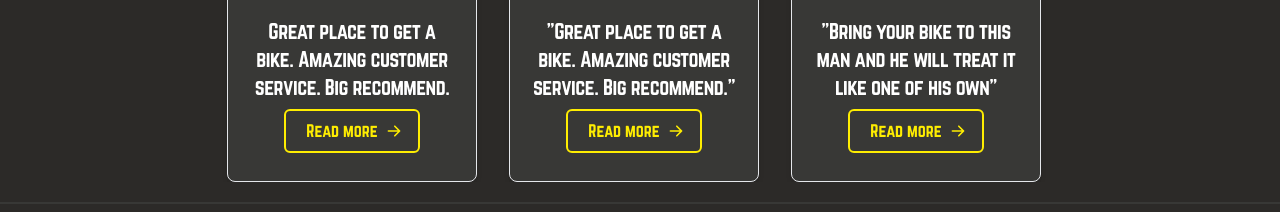
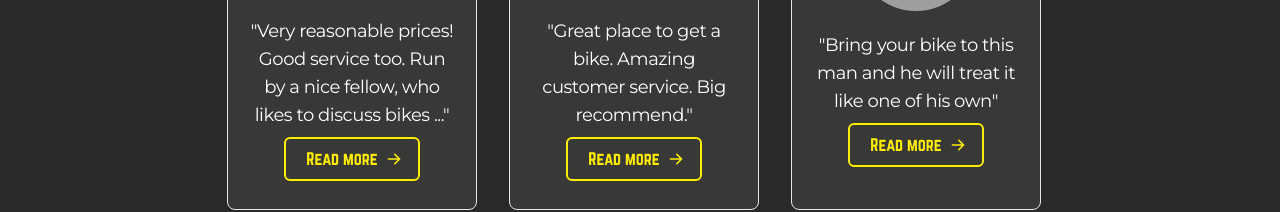
Before and after one commit to vexleet/baaa-exam-project2, a website: page about-us.html in a window 1280 px wide. Shown: the part 1216-1428 px from the top of the page. Drawn offline with Linux system fonts and the light colour scheme; grey boxes are pictures that could not be loaded.

Commit message:
change reviews font style

```diff
--- a/about-us.html
+++ b/about-us.html
@@ -91,8 +91,9 @@
                 </a>
                 <div class="p-5">
                     <a href="https://www.google.com/maps/place/Scorpio+Cykelv%C3%A6rksted/@56.16455,10.1999766,17z/data=!4m7!3m6!1s0x464c3fbf8b64f929:0xd39c77614dff5750!8m2!3d56.1645076!4d10.2022331!9m1!1b1">
-                        <p class="text-xl tracking-tight mb-2 text-center text-white">Great
-                            place to get a bike. Amazing customer service. Big recommend.</p>
+                        <p class="text-lg tracking-tight mb-2 text-center text-white font-montserrat">"Very reasonable
+                            prices! Good
+                            service too. Run by a nice fellow, who likes to discuss bikes ..."</p>
                     </a>
                     <a href="https://www.google.com/maps/place/Scorpio+Cykelv%C3%A6rksted/@56.16455,10.1999766,17z/data=!4m7!3m6!1s0x464c3fbf8b64f929:0xd39c77614dff5750!8m2!3d56.1645076!4d10.2022331!9m1!1b1"
                        target="_blank" class="btn flex items-center mx-auto w-fit">
@@ -115,7 +116,8 @@
                 </a>
                 <div class="p-5">
                     <a href="https://www.google.com/maps/place/Scorpio+Cykelv%C3%A6rksted/@56.16455,10.1999766,17z/data=!4m7!3m6!1s0x464c3fbf8b64f929:0xd39c77614dff5750!8m2!3d56.1645076!4d10.2022331!9m1!1b1">
-                        <p class="text-xl tracking-tight mb-2 text-center text-white">"Great place to get a bike.
+                        <p class="text-lg tracking-tight mb-2 text-center text-white font-montserrat">"Great place to
+                            get a bike.
                             Amazing customer service. Big recommend."</p>
                     </a>
                     <a href="https://www.google.com/maps/place/Scorpio+Cykelv%C3%A6rksted/@56.16455,10.1999766,17z/data=!4m7!3m6!1s0x464c3fbf8b64f929:0xd39c77614dff5750!8m2!3d56.1645076!4d10.2022331!9m1!1b1"
@@ -139,7 +141,8 @@
                 </a>
                 <div class="p-5">
                     <a href="https://www.google.com/maps/place/Scorpio+Cykelv%C3%A6rksted/@56.16455,10.1999766,17z/data=!4m7!3m6!1s0x464c3fbf8b64f929:0xd39c77614dff5750!8m2!3d56.1645076!4d10.2022331!9m1!1b1">
-                        <p class="text-xl tracking-tight mb-2 text-center text-white">"Bring your bike to this man and
+                        <p class="text-lg tracking-tight mb-2 text-center text-white font-montserrat">"Bring your bike
+                            to this man and
                             he will treat it like one of his own"</p>
                     </a>
                     <a href="https://www.google.com/maps/place/Scorpio+Cykelv%C3%A6rksted/@56.16455,10.1999766,17z/data=!4m7!3m6!1s0x464c3fbf8b64f929:0xd39c77614dff5750!8m2!3d56.1645076!4d10.2022331!9m1!1b1"
--- a/styles/index.css
+++ b/styles/index.css
@@ -6,6 +6,11 @@
 @font-face {
     font-family: "Norwester";
     src: url(../assets/fonts/norwester.otf);
+}
+
+@font-face {
+    font-family: "Montserrat";
+    src: url(../assets/fonts/Montserrat-Regular.ttf);
 }
 
 @tailwind base;
--- a/tailwind.config.js
+++ b/tailwind.config.js
@@ -13,7 +13,8 @@ module.exports = {
       },
       fontFamily: {
         'sans': ['Norwester', ...defaultTheme.fontFamily.sans],
-        'akira': ['"Akira Super"']
+        'akira': ['"Akira Super"'],
+        'montserrat': ['Montserrat']
       }
     },
 
```
Also changed, not shown: assets/fonts/Montserrat-Regular.ttf (added), dist/main.css.
